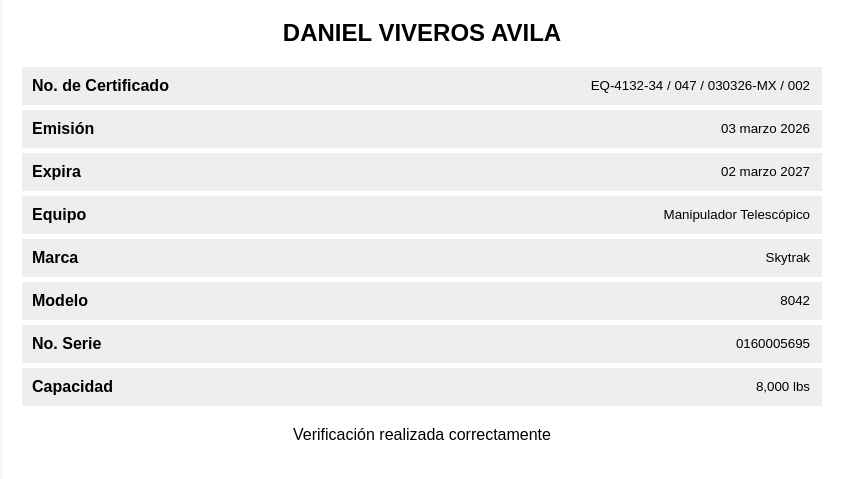
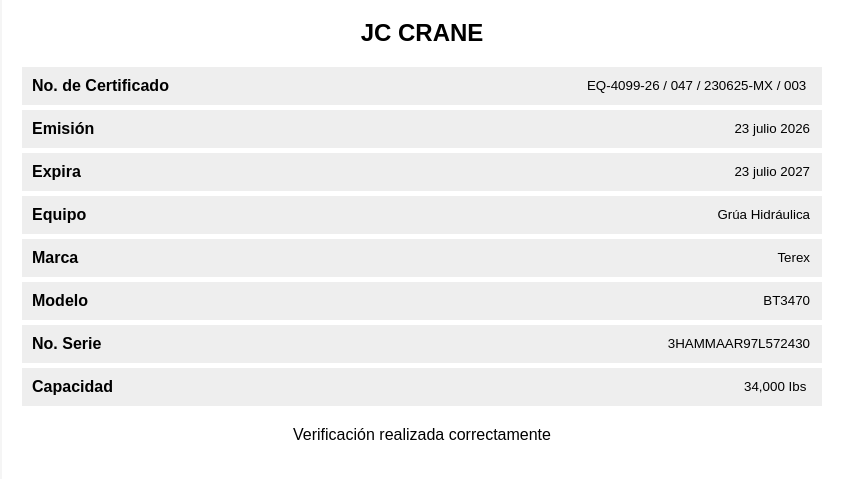
Before and after one commit to simesa-salamanca/certificado, a plain HTML site: page index.html in a window 1280 px wide. Shown: the part 81-560 px from the top of the page, without its empty margins (218-1059 px from the left). Drawn offline with Linux system fonts and the light colour scheme.

Commit message:
Update index.html

```diff
--- a/index.html
+++ b/index.html
@@ -41,46 +41,45 @@
 
 <div class="container">
   <h1 contenteditable="true">SIMESA</h1>
-  <h2 contenteditable="true" style="text-align:center;">DANIEL VIVEROS AVILA</h2>
+  <h2 contenteditable="true" style="text-align:center;">JC CRANE</h2>
 
   <div class="row">
     <div class="label">No. de Certificado</div>
-    <input value="EQ-4132-34 / 047 / 030326-MX / 002">
+    <input value="EQ-4099-26 / 047 / 230625-MX / 003 ">
   </div>
 
   <div class="row">
     <div class="label">Emisión</div>
-    <input value="03 marzo 2026">
+    <input value="23 julio 2026">
   </div>
-
   <div class="row">
     <div class="label">Expira</div>
-    <input value="02 marzo 2027">
+    <input value="23 julio 2027">
   </div>
 
   <div class="row">
     <div class="label">Equipo</div>
-    <input value="Manipulador Telescópico">
+    <input value="Grúa Hidráulica">
   </div>
 
   <div class="row">
     <div class="label">Marca</div>
-    <input value="Skytrak">
+    <input value="Terex">
   </div>
 
   <div class="row">
     <div class="label">Modelo</div>
-    <input value="8042">
+    <input value="BT3470">
   </div>
 
   <div class="row">
     <div class="label">No. Serie</div>
-    <input value="0160005695">
+    <input value="3HAMMAAR97L572430">
   </div>
 
   <div class="row">
     <div class="label">Capacidad</div>
-    <input value="8,000 lbs">
+    <input value="34,000 Ibs ">
   </div>
 
   <p contenteditable="true" style="text-align:center; margin-top:20px;">
```
